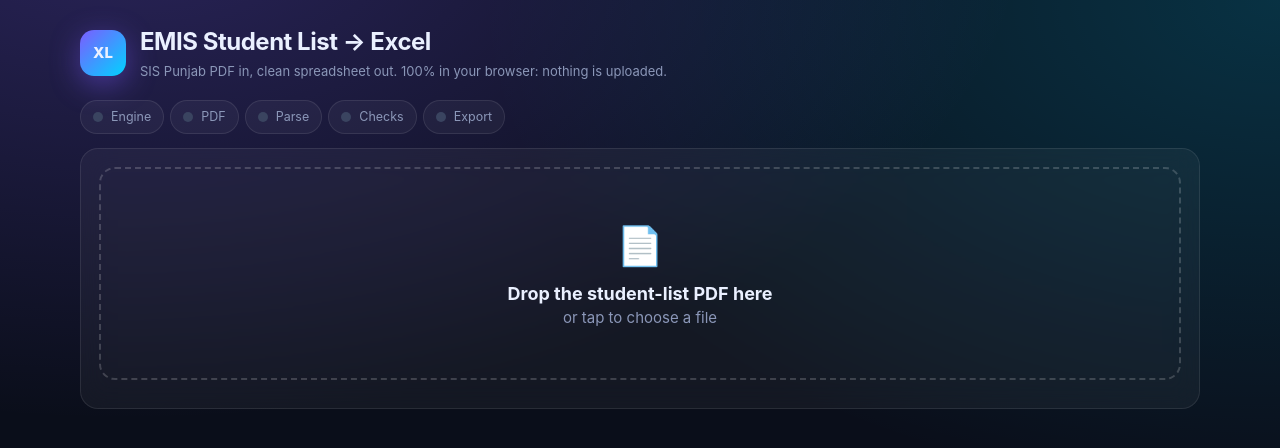
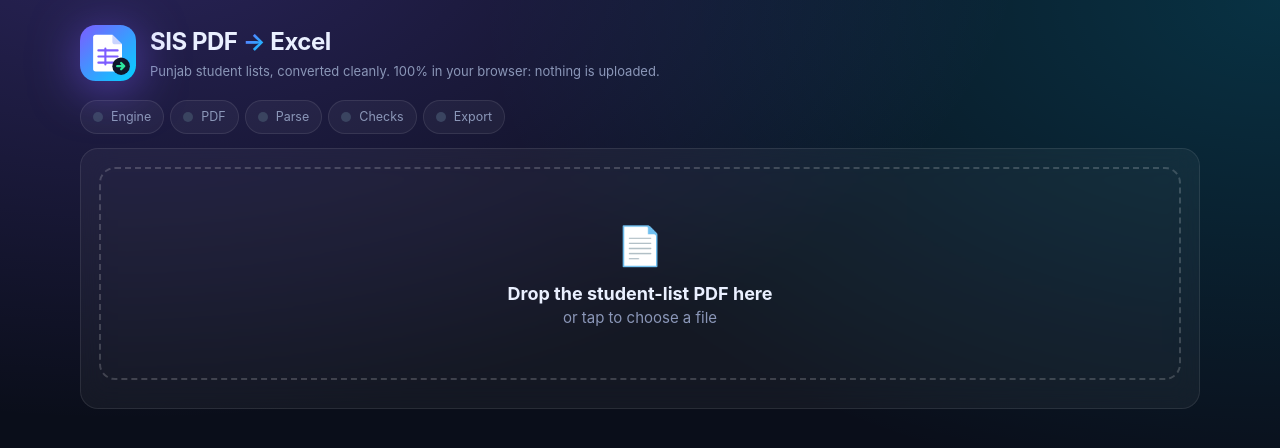
Before and after one commit to sheerazautomate/slpdf2xl, a plain HTML site: page index.html in a window 1280 px wide. Drawn offline with nearby package versions, Linux system fonts and the light colour scheme; a script that the page names is missing.

Commit message:
Change title and logo in index.html

```diff
--- a/index.html
+++ b/index.html
@@ -3,14 +3,21 @@
 <head>
 <meta charset="utf-8">
 <meta name="viewport" content="width=device-width, initial-scale=1">
-<title>EMIS Student List to Excel</title>
+<title>SIS PDF to Excel</title>
+<link rel="icon" type="image/svg+xml" href="logo.svg">
+<link rel="icon" type="image/png" sizes="32x32" href="favicon-32.png">
+<link rel="icon" type="image/png" sizes="16x16" href="favicon-16.png">
+<link rel="shortcut icon" href="favicon.ico">
+<link rel="apple-touch-icon" href="apple-touch-icon.png">
+<link rel="manifest" href="manifest.webmanifest">
+<meta name="theme-color" content="#0a0e1a">
 <style>
 :root{--bg:#0a0e1a;--card:rgba(255,255,255,.045);--ink:#eaf0ff;--mut:#8b97b8;--line:rgba(255,255,255,.09);--a:#7c5cff;--b:#00d4ff;--g:#2ee59d;--y:#ffb020;--r:#ff4d6a}
 *{box-sizing:border-box}body{margin:0;color:var(--ink);font:15px/1.5 "Inter",system-ui,Segoe UI,Arial,sans-serif;padding:18px;min-height:100vh;
 background:radial-gradient(900px 500px at 10% -10%,rgba(124,92,255,.28),transparent),radial-gradient(800px 500px at 100% 0,rgba(0,212,255,.18),transparent),var(--bg)}
 main{max-width:1120px;margin:0 auto}
 .top{display:flex;align-items:center;gap:14px;margin:6px 0 18px}
-.logo{width:46px;height:46px;border-radius:14px;background:linear-gradient(135deg,var(--a),var(--b));display:grid;place-items:center;font-weight:800;font-size:15px;box-shadow:0 8px 30px rgba(124,92,255,.45)}
+.logo{width:56px;height:56px;flex:none;filter:drop-shadow(0 8px 24px rgba(124,92,255,.55))}.logo svg{width:100%;height:100%;display:block}.arr{background:linear-gradient(135deg,var(--a),var(--b));-webkit-background-clip:text;background-clip:text;color:transparent}
 h1{font-size:24px;margin:0;letter-spacing:-.02em}.sub{color:var(--mut);margin:2px 0 0;font-size:13px}
 .card{background:var(--card);border:1px solid var(--line);border-radius:18px;padding:18px;margin-bottom:14px;backdrop-filter:blur(14px);-webkit-backdrop-filter:blur(14px)}
 .pipe{display:flex;gap:6px;flex-wrap:wrap;margin-bottom:14px}
@@ -44,8 +51,8 @@ tbody tr:hover td{background:rgba(124,92,255,.1)}tr.flag td{background:rgba(255,
 </head>
 <body>
 <main>
-<div class="top"><div class="logo">XL</div><div><h1>EMIS Student List → Excel</h1>
-<p class="sub">SIS Punjab PDF in, clean spreadsheet out. 100% in your browser: nothing is uploaded.</p></div></div>
+<div class="top"><div class="logo"><svg viewBox="0 0 64 64" xmlns="http://www.w3.org/2000/svg"><defs><linearGradient id="g" x1="0" y1="0" x2="1" y2="1"><stop offset="0" stop-color="#7c5cff"/><stop offset="1" stop-color="#00d4ff"/></linearGradient></defs><rect width="64" height="64" rx="18" fill="url(#g)"/><path d="M18 11h19l11 11v28a3 3 0 0 1-3 3H18a3 3 0 0 1-3-3V14a3 3 0 0 1 3-3z" fill="#fff"/><path d="M37 11v8a3 3 0 0 0 3 3h8z" fill="#c9d4ff"/><g stroke="#7c5cff" stroke-width="2.4" stroke-linecap="round"><path d="M21 29h22M21 36h22M21 43h22M29 27v18"/></g><circle cx="47" cy="47" r="10" fill="#10172b"/><path d="M42.5 47h8m-3.5-3.5 3.5 3.5-3.5 3.5" fill="none" stroke="#2ee59d" stroke-width="2.6" stroke-linecap="round" stroke-linejoin="round"/></svg></div><div><h1>SIS PDF <span class="arr">→</span> Excel</h1>
+<p class="sub">Punjab student lists, converted cleanly. 100% in your browser: nothing is uploaded.</p></div></div>
 <div class="pipe">
 <div><i class="led" id="L_eng"></i>Engine</div><div><i class="led" id="L_pdf"></i>PDF</div>
 <div><i class="led" id="L_parse"></i>Parse</div><div><i class="led" id="L_chk"></i>Checks</div><div><i class="led" id="L_xl"></i>Export</div></div>
```
